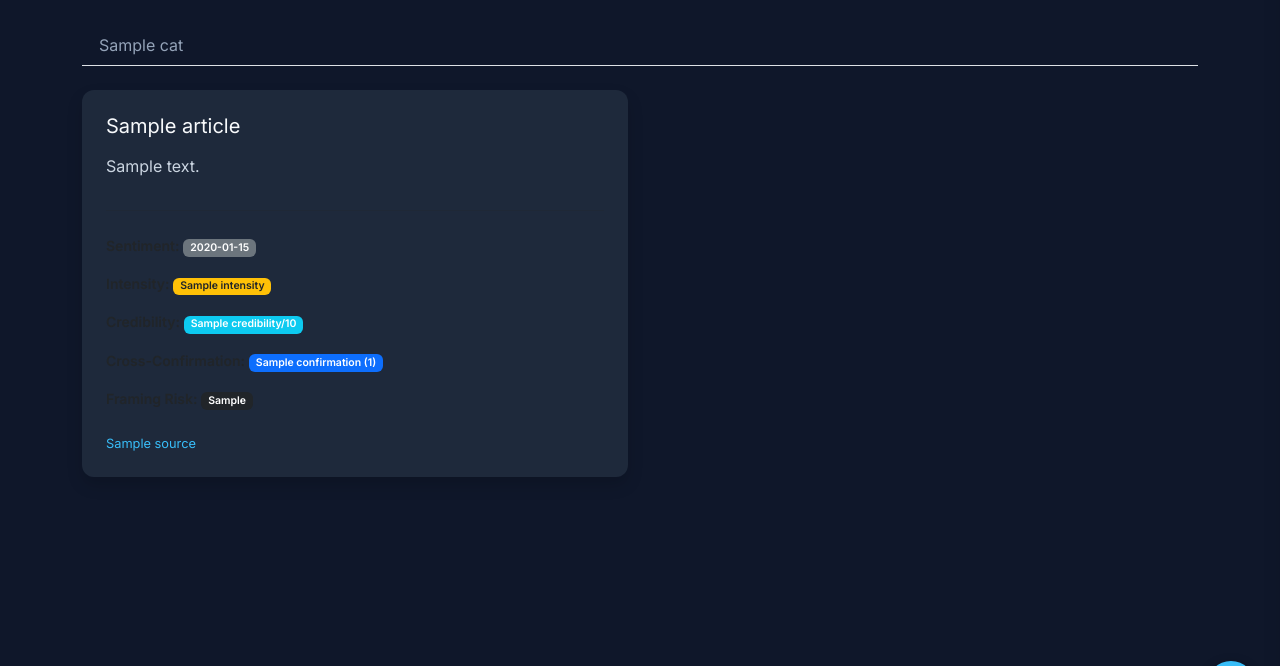
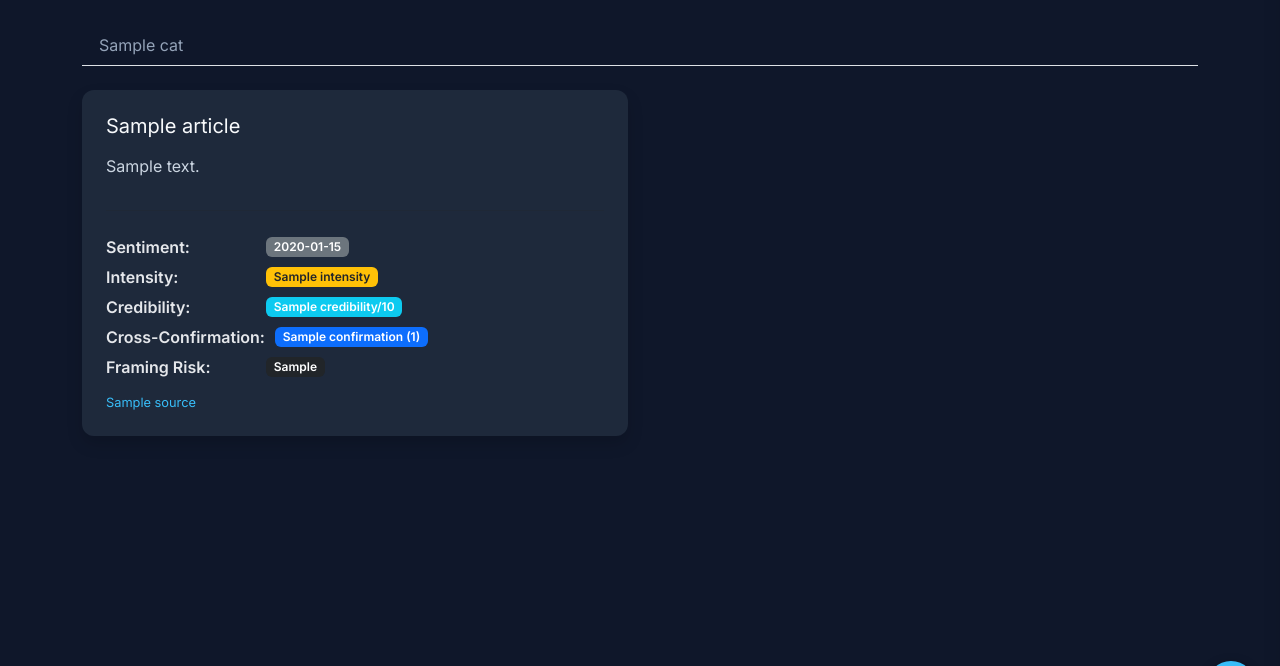
Before and after one commit to kevinabowman71/media-dashboard, a Python web app: template templates/index.html in a window 1280 px wide. Shown: the part 66-732 px from the top of the page. Run offline with Jinja, Linux system fonts and the light colour scheme; the template is opened without the code that fills it: most values are stand-ins (such as "Sample title", 1, 10 or a date in 2020).

Commit message:
Fixed CSS file

```diff
--- a/static/css/style.css
+++ b/static/css/style.css
@@ -140,19 +140,15 @@
   width: 90%;
   max-width: 650px;
   border-radius: 12px;
-  .ratings p {
-  display: flex;
-  justify-content: space-between;
-  align-items: center;
-  margin-bottom: 6px;
 }
 .ratings p {
   display: flex;
-  justify-content: space-between;
   align-items: center;
+  gap: 10px;
   margin-bottom: 6px;
 }
 
 .ratings strong {
-  color: #cbd5e1;
+  min-width: 150px;
+ color: #e5e7eb;
 }
--- a/templates/index.html
+++ b/templates/index.html
@@ -32,13 +32,13 @@
 
             <hr>
 
-            <div class="ratings mt-2" style="font-size:14px;">
+            <div class="ratings mt-2">
 
                 <p>
-                   <strong>Sentiment:</strong>
-                   <span class="badge {{ 'bg-success' if article.sentiment == 'Positive' else 'bg-danger' if article.sentiment == 'Negative' else 'bg-secondary' }}">
-                   {{ article.sentiment }}
-                   </span>
+                    <strong>Sentiment:</strong>
+                    <span class="badge {{ 'bg-success' if article.sentiment == 'Positive' else 'bg-danger' if article.sentiment == 'Negative' else 'bg-secondary' }}">
+                       {{ article.sentiment }}
+                     </span>
                 </p>
 
                 <p>
```
